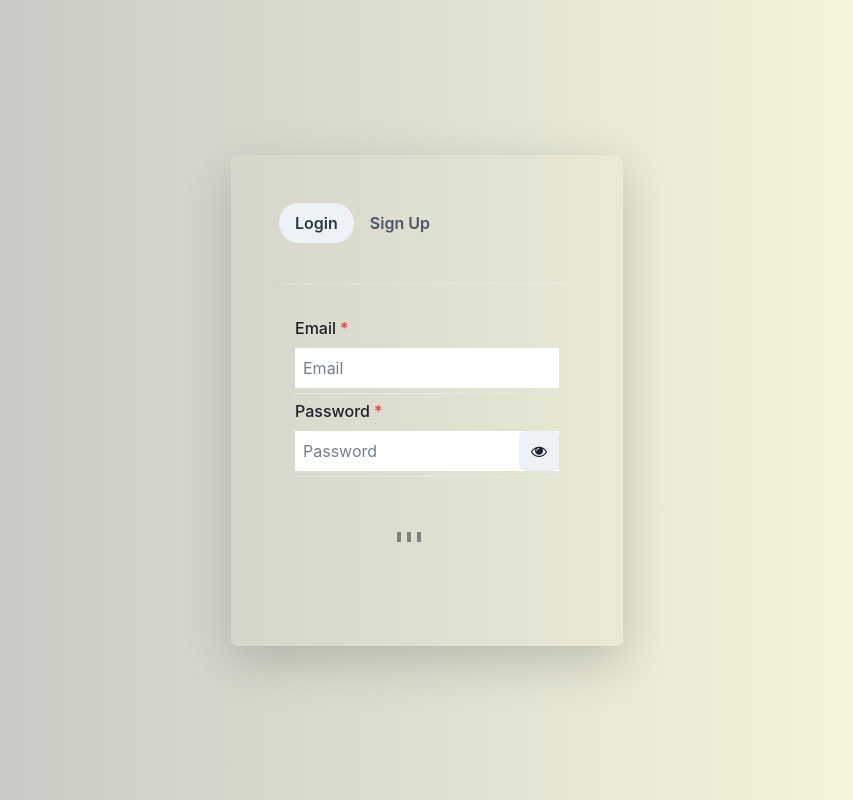
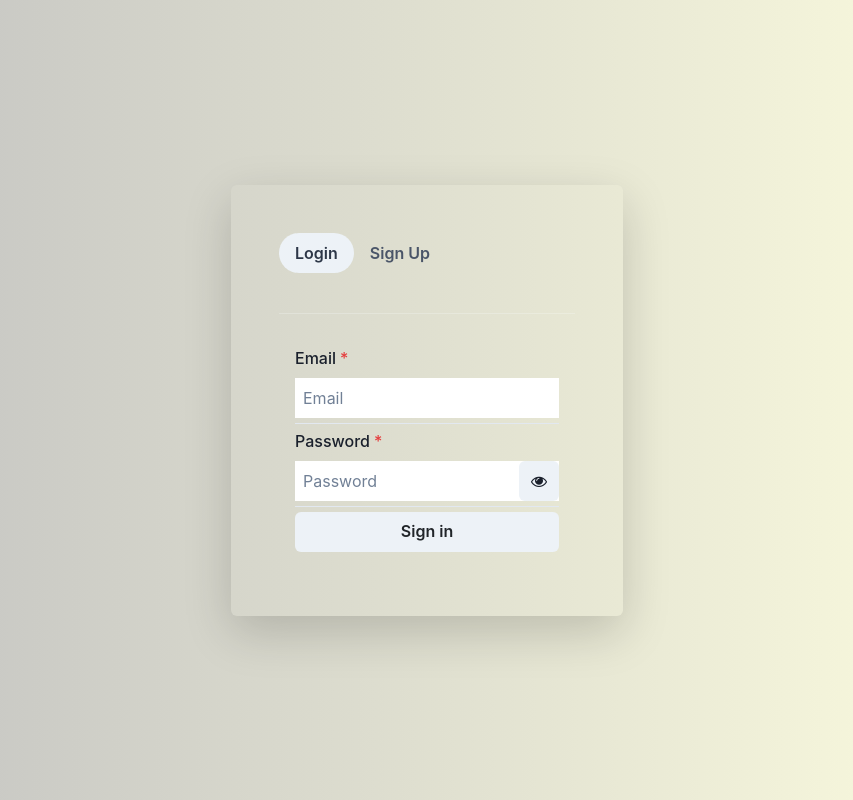
Before and after one commit to hacknovas/QuickChat, a React (Create React App) app in the folder chatapp/: page / in a window 1280 px wide. Shown: the whole page, without its empty margins (213-1066 px from the left). Built offline with nearby package versions, Linux system fonts and the light colour scheme.

Commit message:
modified login

```diff
--- a/chatapp/src/Authentication/Login.js
+++ b/chatapp/src/Authentication/Login.js
@@ -117,7 +117,7 @@ export default function Login() {
           </InputRightElement>
         </InputGroup>
       </FormControl>
-      {loading == true ? (
+      {loading == false ? (
         <Button className=" text-dark" onClick={submitHandler}>
           Sign in
         </Button>
```
